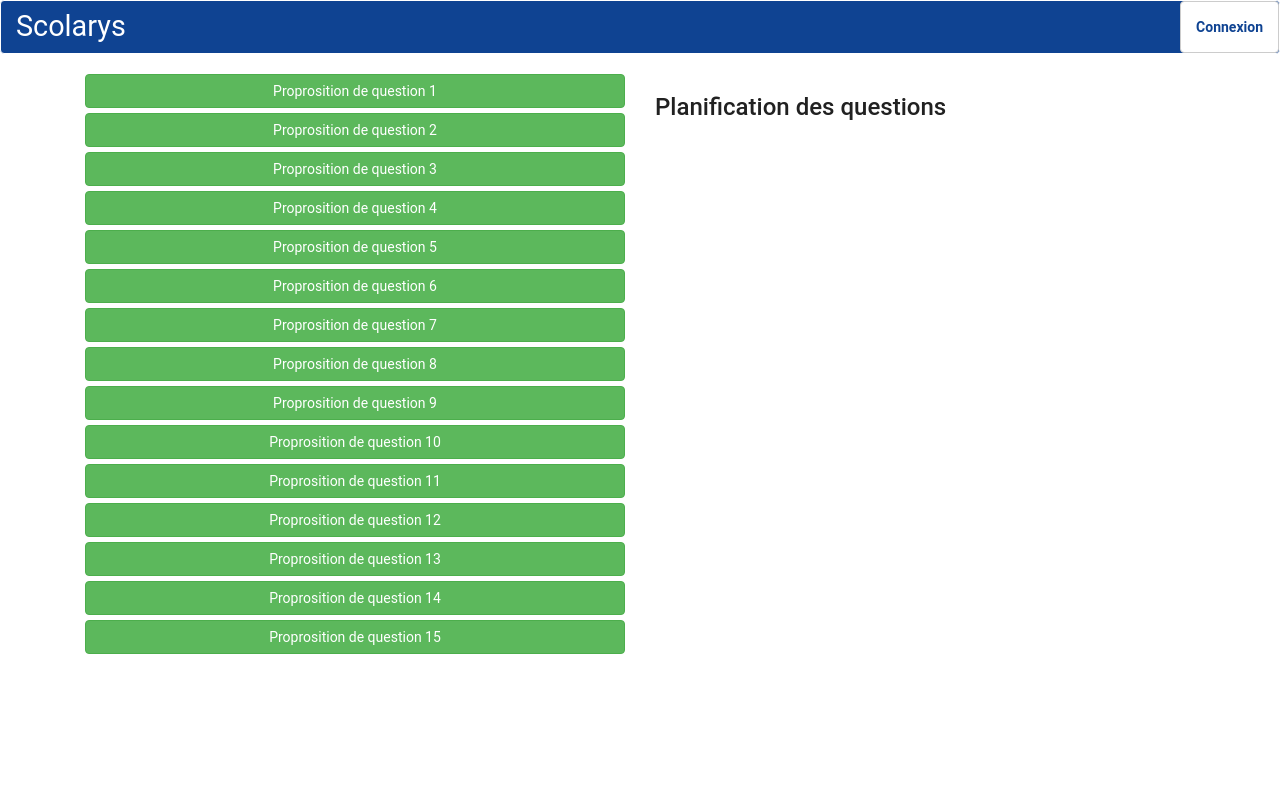
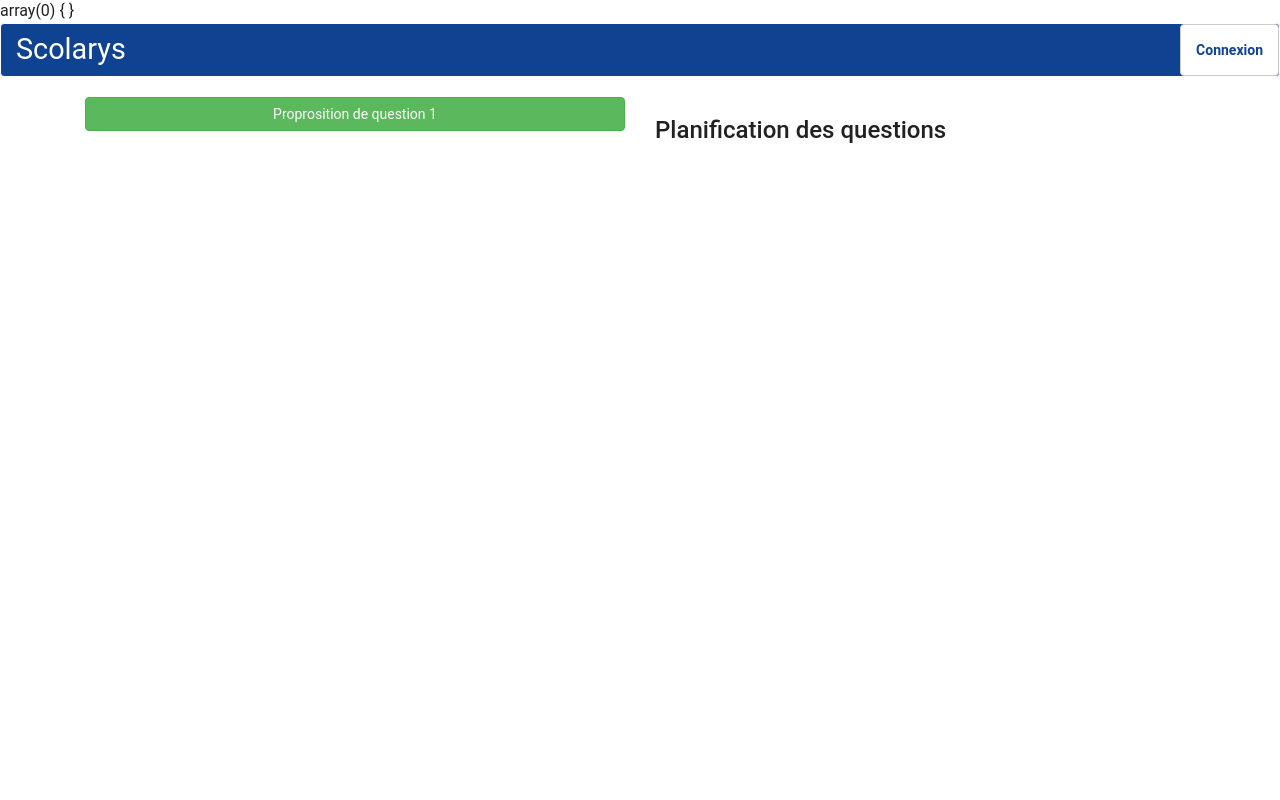
Before and after one commit to Cutrix/scolarys, a CodeIgniter app: page /database/index.php/publier/question in a window 1280 px wide. Run offline with CodeIgniter, Linux system fonts and the light colour scheme.

Commit message:
modification des questions

```diff
--- a/application/controllers/Publier.php
+++ b/application/controllers/Publier.php
@@ -17,6 +17,21 @@ class Publier extends CI_Controller {
 	public function question()
 	{
 		$this->load->view('templates/header');
+        var_dump($this->input->post());
+        $this->form_validation->set_rules('q', '"Ne doit pas etre vide"', 'required');
+
+        if ($this->form_validation->run()) {
+            if ($this->input->post('reponses') !== null) {
+                $data_questions = [
+                    'qestionText' => $this->input->post('q', TRUE),
+                    'dateQestion' => current_db_time(),
+                    'ProfesseurEt' => $this->session->userdata('id_prof')
+                ];
+                var_dump($this->publierManager->add_question($data_questions));
+            }
+        }
+
+		//$this->publierManager->add_question($data_questions);
 
 		$this->load->view('Publier/form');
 
--- a/application/helpers/assets_helper.php
+++ b/application/helpers/assets_helper.php
@@ -23,3 +23,9 @@ if (!function_exists('img')) {
 		return '<img src="' .img_url($nom). '" alt="' .$alt.'" >';
 	}
 }
+
+if (!function_exists('current_db_time')) {
+    function current_db_time() {
+        return date('Y-m-d H:i:s');
+    }
+}
--- a/application/helpers/questions_helper.php
+++ b/application/helpers/questions_helper.php
@@ -1,6 +1,6 @@
 <?php if (!defined('BASEPATH')) exit('No direct access alowed');
 
-if (!function_exists('questions')) {
+if (!function_exists('proposition_questions')) {
     function proposition_questions() {
         return "
             <div id='myModal' class='modal fade' role='dialog'>
@@ -11,22 +11,20 @@ if (!function_exists('questions')) {
                             <h3>Propositions de questions/reponses</h3>
                         </div>
                         <div class='modal-body'>
-                             <h4>Question</h4>
-                             <label for='q' class='field-label'>la question</label>
-                             <input type='text' class='field-input' name='q'>
-                             <h4>Reponses</h4>
                              <div class='col-md-12'>
                                 <button type='button' class='btn btn-success pull-right add-one'>Ajouter une reponse</button>
                              </div>
                              <form method='post'>
                                 <div class='dynamic-stuff'>
-
+                                    <label for='q' class='field-label'>la question</label>
+                                    <input type='text' class='field-input' name='q'>
                                 </div>
+                                <input type='submit' value='Valider' class='btn btn-primary'>
                              </form>
                         </div>
                         <div class='modal-footer'>
                             <div class='col-md-12'>
-                                <button class='btn btn-primary btn-block'>Enregistrer</button>
+
 </div>
                         </div>
                     </div>
@@ -35,3 +33,9 @@ if (!function_exists('questions')) {
         ";
     }
 }
+
+if (!function_exists('answersIsEmpty')) {
+    function answersIsEmpty(array $ans) {
+        return empty($ans);
+    }
+}
--- a/application/models/publier_model.php
+++ b/application/models/publier_model.php
@@ -1,4 +1,4 @@
-<?php if (!defined('BASEPATH')) exit('Interdiction de manipuler depuis l\'url');
+<?php if (!defined('BASEPATH')) exit('No direct access allowed');
 
 class publier_model extends CI_Model {
 
@@ -7,7 +7,8 @@ class publier_model extends CI_Model {
 
     public function add_question(array $questions)
     {
-    	return $this->db->insert_batch($this->tableQuestions, $questions);
+    	//return $this->db->insert_batch($this->tableQuestions, $questions);
+        return $this->db->insert('question', $questions);
     }
 
     //Obtenir les ids des questions inseres
--- a/application/views/Publier/form.php
+++ b/application/views/Publier/form.php
@@ -2,20 +2,6 @@
     <div class="col-md-6">
         <?= proposition_questions() ?>
         <button class="btn btn-success btn-block" data-toggle="modal" data-target="#myModal" id="q1">Proprosition de question 1</button>
-        <button class="btn btn-success btn-block" data-toggle="modal" data-target="#myModal" id="q2">Proprosition de question 2</button>
-        <button class="btn btn-success btn-block" data-toggle="modal" data-target="#myModal" id="q3">Proprosition de question 3</button>
-        <button class="btn btn-success btn-block" data-toggle="modal" data-target="#myModal" id="q4">Proprosition de question 4</button>
-        <button class="btn btn-success btn-block" data-toggle="modal" data-target="#myModal" id="q5">Proprosition de question 5</button>
-        <button class="btn btn-success btn-block" data-toggle="modal" data-target="#myModal" id="q6">Proprosition de question 6</button>
-        <button class="btn btn-success btn-block" data-toggle="modal" data-target="#myModal" id="q7">Proprosition de question 7</button>
-        <button class="btn btn-success btn-block" data-toggle="modal" data-target="#myModal" id="q8">Proprosition de question 8</button>
-        <button class="btn btn-success btn-block" data-toggle="modal" data-target="#myModal" id="q9">Proprosition de question 9</button>
-        <button class="btn btn-success btn-block" data-toggle="modal" data-target="#myModal" id="q10">Proprosition de question 10</button>
-        <button class="btn btn-success btn-block" data-toggle="modal" data-target="#myModal" id="q11">Proprosition de question 11</button>
-        <button class="btn btn-success btn-block" data-toggle="modal" data-target="#myModal" id="q12">Proprosition de question 12</button>
-        <button class="btn btn-success btn-block" data-toggle="modal" data-target="#myModal" id="q13">Proprosition de question 13</button>
-        <button class="btn btn-success btn-block" data-toggle="modal" data-target="#myModal" id="q14">Proprosition de question 14</button>
-        <button class="btn btn-success btn-block" data-toggle="modal" data-target="#myModal" id="q15">Proprosition de question 15</button>
 
     </div>
 
```
